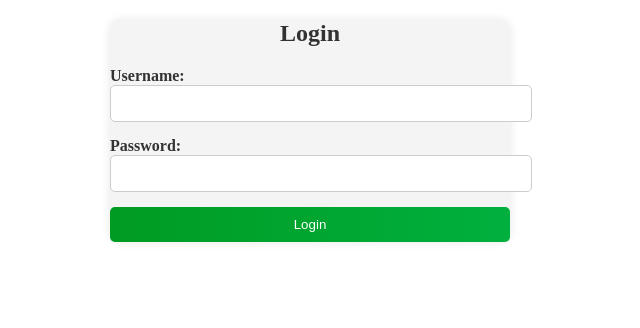
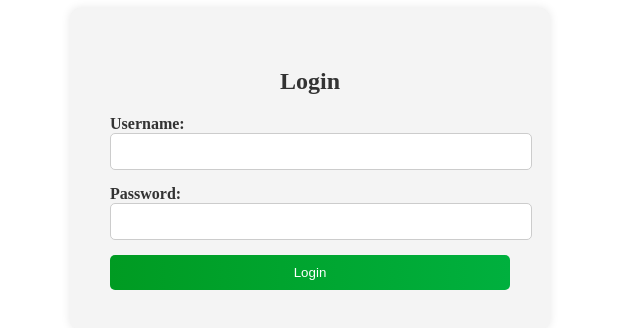
Before and after one commit to NuelaRabino/midtermactivity1, a Vue app: page / in a window 1280 px wide. Shown: the top 328 px of the page, without its empty margins (330-970 px from the left). Built offline with nearby package versions, Linux system fonts and the light colour scheme.

Commit message:
increase & decrease button

```diff
--- a/src/components/LoginForm.vue
+++ b/src/components/LoginForm.vue
@@ -40,7 +40,7 @@ export default {
 .login-container {
   max-width: 400px;
   margin: 0 auto;
-  padding: 4s0px;
+  padding: 40px;
   background-color: #f4f4f4;
   border-radius: 10px;
   box-shadow: 0 0 10px rgba(0, 0, 0, 0.1);
```
